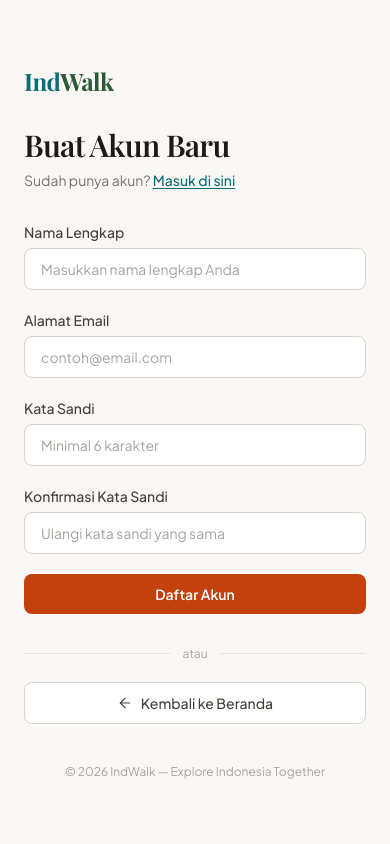
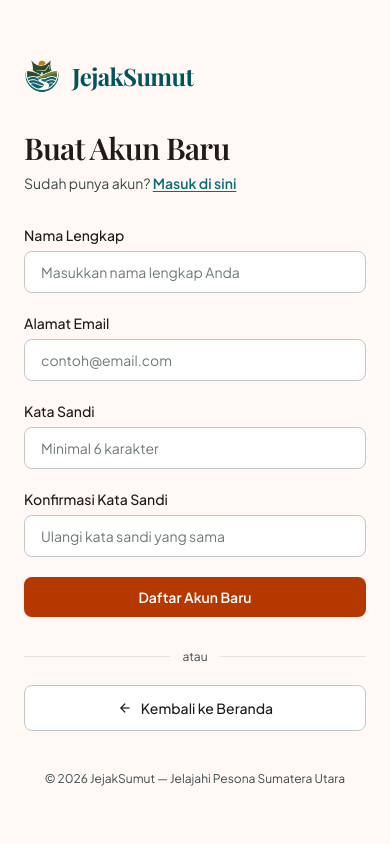
Before and after one commit to brian-silaban/tugas_akhir_client_server, a CodeIgniter 4 app: the page made by frontend/app/Views/pages/autentikasi/daftar.php in a window 390 px wide. Run offline with PHP 8.4 and a stand-in for CodeIgniter, Linux system fonts and the light colour scheme; the template is opened without the code that fills it, so the values that code supplies are empty; some libraries are stand-ins or nearby versions.

Commit message:
feat(api-client): lengkapi endpoint auth & favorit backend serta sesuaikan frontend JejakSumut - Anggota 3

```diff
--- a/backend/app/Config/Routes.php
+++ b/backend/app/Config/Routes.php
@@ -26,10 +26,13 @@ $routes->group('api/v1', ['namespace' => 'App\Controllers\Api'], function ($rout
     $routes->get('kabupaten-kota', 'KategoriApiController::kabupatenKota');
 
     // --- Autentikasi & Akun (Anggota 3) ---
+    $routes->post('auth/masuk',         'AutentikasiApiController::masuk');
+    $routes->post('auth/daftar',        'AutentikasiApiController::daftar');
     $routes->post('autentikasi/masuk',  'AutentikasiApiController::masuk');
     $routes->post('autentikasi/daftar', 'AutentikasiApiController::daftar');
 
     // --- Favorit (Anggota 3) ---
+    $routes->get('favorit/(:num)',  'FavoritApiController::show/$1');
     $routes->get('favorit',         'FavoritApiController::index');
     $routes->post('favorit/ubah',   'FavoritApiController::ubah');
 
--- a/frontend/app/Controllers/AutentikasiController.php
+++ b/frontend/app/Controllers/AutentikasiController.php
@@ -60,7 +60,7 @@ class AutentikasiController extends BaseController
         }
 
         // Kirim request login ke Backend REST API
-        $hasil = $this->layananApiBackend->kirimPost('/autentikasi/masuk', [
+        $hasil = $this->layananApiBackend->kirimPost('/auth/masuk', [
             'email'      => $email,
             'kata_sandi' => $kataSandi,
         ]);
@@ -150,7 +150,7 @@ class AutentikasiController extends BaseController
         }
 
         // Kirim request pendaftaran ke Backend REST API
-        $hasil = $this->layananApiBackend->kirimPost('/autentikasi/daftar', [
+        $hasil = $this->layananApiBackend->kirimPost('/auth/daftar', [
             'nama'                  => trim((string) $this->request->getPost('nama')),
             'email'                 => trim((string) $this->request->getPost('email')),
             'kata_sandi'            => (string) $this->request->getPost('kata_sandi'),
--- a/frontend/app/Controllers/FavoritController.php
+++ b/frontend/app/Controllers/FavoritController.php
@@ -34,9 +34,7 @@ class FavoritController extends BaseController
             return redirect()->to('/masuk')->with('error', 'Silakan masuk terlebih dahulu untuk melihat favorit.');
         }
 
-        $hasil = $this->layananApiBackend->kirimGet('/favorit', [
-            'id_pengguna' => $idPengguna,
-        ]);
+        $hasil = $this->layananApiBackend->kirimGet('/favorit/' . $idPengguna);
 
         $daftarFavorit = [];
         if ($hasil['terhubung'] && $hasil['berhasil'] && is_array($hasil['data'])) {
--- a/frontend/app/Views/pages/autentikasi/daftar.php
+++ b/frontend/app/Views/pages/autentikasi/daftar.php
@@ -3,65 +3,79 @@
 <head>
     <meta charset="UTF-8">
     <meta name="viewport" content="width=device-width, initial-scale=1.0">
-    <title>Daftar Akun — IndWalk</title>
+    <title>Daftar Akun — JejakSumut</title>
 
-    <!-- Tailwind CSS CDN -->
+    <!-- Tailwind CSS CDN & Design Tokens Resmi JejakSumut -->
     <script src="https://cdn.tailwindcss.com"></script>
-    <script>
+    <script id="tailwind-config">
         tailwind.config = {
             theme: {
                 extend: {
+                    colors: {
+                        "primary": "#00545b",
+                        "primary-container": "#0b6e77",
+                        "on-primary": "#ffffff",
+                        "secondary": "#3b6843",
+                        "tertiary": "#8c2900",
+                        "tertiary-container": "#b53801",
+                        "on-tertiary": "#ffffff",
+                        "surface": "#fff8f5",
+                        "surface-container-low": "#faf2ee",
+                        "surface-container": "#f4ece8",
+                        "surface-container-lowest": "#ffffff",
+                        "surface-variant": "#e9e1dd",
+                        "on-surface": "#1e1b19",
+                        "on-surface-variant": "#3f494a",
+                        "outline": "#6f797a",
+                        "outline-variant": "#bec8ca",
+                        "error": "#ba1a1a",
+                        "error-container": "#ffdad6",
+                    },
                     fontFamily: {
                         serif: ['Playfair Display', 'Georgia', 'serif'],
                         sans: ['Plus Jakarta Sans', 'system-ui', 'sans-serif'],
                     },
-                    colors: {
-                        'indwalk-teal':      '#0B6E77',
-                        'indwalk-green':     '#2D5A36',
-                        'indwalk-olive':     '#6A8E3F',
-                        'indwalk-terra':     '#C2410C',
-                        'indwalk-amber':     '#D97706',
-                        'indwalk-bg':        '#FAF8F5',
-                    },
                 },
             },
-        }
+        };
     </script>
 
-    <!-- Google Fonts: Playfair Display + Plus Jakarta Sans -->
+    <!-- Google Fonts: Playfair Display + Plus Jakarta Sans + Material Symbols -->
     <link rel="preconnect" href="https://fonts.googleapis.com">
     <link rel="preconnect" href="https://fonts.gstatic.com" crossorigin>
     <link href="https://fonts.googleapis.com/css2?family=Playfair+Display:wght@400;600;700&family=Plus+Jakarta+Sans:wght@300;400;500;600;700&display=swap" rel="stylesheet">
+    <link href="https://fonts.googleapis.com/css2?family=Material+Symbols+Outlined:opsz,wght,FILL,GRAD@20..48,100..700,0..1,-50..200&display=swap" rel="stylesheet">
 </head>
 
-<body class="bg-indwalk-bg font-sans text-stone-700 antialiased">
+<body class="bg-surface font-sans text-on-surface antialiased">
 
     <div class="min-h-screen flex">
 
         <!-- ============================================================ -->
         <!-- KOLOM KIRI: Foto lanskap editorial (tersembunyi di mobile)   -->
         <!-- ============================================================ -->
-        <div class="hidden lg:flex lg:w-1/2 relative overflow-hidden">
+        <div class="hidden lg:flex lg:w-1/2 relative overflow-hidden bg-surface-container">
             <img
-                src="https://images.unsplash.com/photo-1555899434-94d1368aa7af?auto=format&fit=crop&w=1200&q=80"
-                alt="Pemandangan sawah terasering di Bali"
+                src="https://images.unsplash.com/photo-1544644181-1484b3fdfc62?auto=format&fit=crop&w=1200&q=80"
+                alt="Keindahan Alam Sumatera Utara"
                 class="absolute inset-0 h-full w-full object-cover"
-            >
+            />
             <!-- Gradient overlay gelap agar teks terbaca jelas -->
-            <div class="absolute inset-0 bg-gradient-to-t from-black/75 via-black/30 to-transparent"></div>
+            <div class="absolute inset-0 bg-gradient-to-t from-black/80 via-black/40 to-transparent"></div>
 
             <!-- Teks branding di atas foto -->
             <div class="relative z-10 flex flex-col justify-end p-10 pb-14">
-                <a href="<?= base_url('/') ?>" class="flex items-center gap-2 mb-6">
-                    <span class="font-serif text-2xl font-bold tracking-tight">
-                        <span class="text-teal-300">Ind</span><span class="text-emerald-300">Walk</span>
+                <a href="<?= base_url('/') ?>" class="flex items-center gap-3 mb-6">
+                    <img src="<?= base_url('assets/logo-jejaksumut.png') ?>" alt="Logo JejakSumut" class="h-10 w-10 object-contain" />
+                    <span class="font-serif text-2xl font-bold tracking-tight text-white">
+                        Jejak<span class="text-teal-300">Sumut</span>
                     </span>
                 </a>
                 <h2 class="font-serif text-3xl font-semibold text-white leading-[1.15] tracking-tight max-w-md">
-                    Bergabunglah dengan komunitas penjelajah Indonesia
+                    Bergabunglah dengan Komunitas Penjelajah Sumatera Utara
                 </h2>
-                <p class="mt-3 text-stone-300 text-sm leading-relaxed max-w-sm">
-                    Simpan destinasi favorit, pesan tiket masuk, dan bagikan ulasan perjalanan Anda ke sesama wisatawan.
+                <p class="mt-3 text-white/80 text-sm leading-relaxed max-w-sm">
+                    Simpan destinasi favorit Anda, pesan tiket online, dan temukan kuliner serta penginapan terbaik bersama kami.
                 </p>
             </div>
         </div>
@@ -73,22 +87,23 @@
 
             <!-- Logo mobile (tampil hanya di layar kecil) -->
             <div class="lg:hidden mb-8">
-                <a href="<?= base_url('/') ?>" class="inline-flex items-center gap-2">
-                    <span class="font-serif text-2xl font-bold tracking-tight">
-                        <span class="text-indwalk-teal">Ind</span><span class="text-indwalk-green">Walk</span>
+                <a href="<?= base_url('/') ?>" class="inline-flex items-center gap-3">
+                    <img src="<?= base_url('assets/logo-jejaksumut.png') ?>" alt="Logo JejakSumut" class="h-9 w-9 object-contain" />
+                    <span class="font-serif text-2xl font-bold tracking-tight text-primary">
+                        JejakSumut
                     </span>
                 </a>
             </div>
 
             <div class="w-full max-w-md mx-auto">
                 <!-- Judul halaman -->
-                <h1 class="font-serif text-3xl font-semibold text-stone-900 tracking-tight leading-[1.1]">
+                <h1 class="font-serif text-3xl font-semibold text-on-surface tracking-tight leading-[1.1]">
                     Buat Akun Baru
                 </h1>
-                <p class="mt-2 text-stone-500 text-sm">
+                <p class="mt-2 text-on-surface-variant text-sm">
                     Sudah punya akun?
                     <a href="<?= base_url('/masuk') ?>"
-                       class="text-indwalk-teal font-medium hover:text-teal-800 transition-colors duration-200 underline underline-offset-2">
+                       class="text-primary-container font-semibold hover:text-primary transition-colors underline underline-offset-2">
                         Masuk di sini
                     </a>
                 </p>
@@ -97,8 +112,15 @@
                 <!-- Notifikasi Flash: Error Validasi                    -->
                 <!-- ================================================== -->
 
+                <?php if (session()->getFlashdata('error')): ?>
+                    <div class="mt-5 rounded-xl border border-error/30 bg-error-container/30 px-4 py-3 text-sm text-on-error-container flex items-start gap-2.5" role="alert">
+                        <span class="material-symbols-outlined text-error text-lg shrink-0">error</span>
+                        <span><?= esc(session()->getFlashdata('error')) ?></span>
+                    </div>
+                <?php endif; ?>
+
                 <?php if (session()->getFlashdata('errors')): ?>
-                    <div class="mt-5 rounded-xl border border-red-200 bg-red-50 px-4 py-3 text-sm text-red-700" role="alert">
+                    <div class="mt-5 rounded-xl border border-error/30 bg-error-container/30 px-4 py-3 text-sm text-on-error-container" role="alert">
                         <ul class="list-disc list-inside space-y-1">
                             <?php foreach (session()->getFlashdata('errors') as $pesanError): ?>
                                 <li><?= esc($pesanError) ?></li>
@@ -115,7 +137,7 @@
 
                     <!-- Input Nama Lengkap -->
                     <div>
-                        <label for="nama" class="block text-sm font-medium text-stone-700 mb-1.5">
+                        <label for="nama" class="block text-sm font-medium text-on-surface mb-1.5">
                             Nama Lengkap
                         </label>
                         <input
@@ -126,16 +148,16 @@
                             required
                             autocomplete="name"
                             placeholder="Masukkan nama lengkap Anda"
-                            class="block w-full rounded-lg border border-stone-300 bg-white px-4 py-2.5 text-stone-900 text-sm
-                                   placeholder:text-stone-400
-                                   focus:outline-none focus:ring-2 focus:ring-indwalk-teal/40 focus:border-indwalk-teal
+                            class="block w-full rounded-lg border border-outline-variant bg-surface-container-lowest px-4 py-2.5 text-on-surface text-sm
+                                   placeholder:text-outline
+                                   focus:outline-none focus:ring-2 focus:ring-primary-container/40 focus:border-primary-container
                                    transition-colors duration-200"
-                        >
+                        />
                     </div>
 
                     <!-- Input Email -->
                     <div>
-                        <label for="email" class="block text-sm font-medium text-stone-700 mb-1.5">
+                        <label for="email" class="block text-sm font-medium text-on-surface mb-1.5">
                             Alamat Email
                         </label>
                         <input
@@ -146,16 +168,16 @@
                             required
                             autocomplete="email"
                             placeholder="contoh@email.com"
-                            class="block w-full rounded-lg border border-stone-300 bg-white px-4 py-2.5 text-stone-900 text-sm
-                                   placeholder:text-stone-400
-                                   focus:outline-none focus:ring-2 focus:ring-indwalk-teal/40 focus:border-indwalk-teal
+                            class="block w-full rounded-lg border border-outline-variant bg-surface-container-lowest px-4 py-2.5 text-on-surface text-sm
+                                   placeholder:text-outline
+                                   focus:outline-none focus:ring-2 focus:ring-primary-container/40 focus:border-primary-container
                                    transition-colors duration-200"
-                        >
+                        />
                     </div>
 
                     <!-- Input Kata Sandi -->
                     <div>
-                        <label for="kata_sandi" class="block text-sm font-medium text-stone-700 mb-1.5">
+                        <label for="kata_sandi" class="block text-sm font-medium text-on-surface mb-1.5">
                             Kata Sandi
                         </label>
                         <input
@@ -165,16 +187,16 @@
                             required
                             autocomplete="new-password"
                             placeholder="Minimal 6 karakter"
-                            class="block w-full rounded-lg border border-stone-300 bg-white px-4 py-2.5 text-stone-900 text-sm
-                                   placeholder:text-stone-400
-                                   focus:outline-none focus:ring-2 focus:ring-indwalk-teal/40 focus:border-indwalk-teal
+                            class="block w-full rounded-lg border border-outline-variant bg-surface-container-lowest px-4 py-2.5 text-on-surface text-sm
+                                   placeholder:text-outline
+                                   focus:outline-none focus:ring-2 focus:ring-primary-container/40 focus:border-primary-container
                                    transition-colors duration-200"
-                        >
+                        />
                     </div>
 
                     <!-- Input Konfirmasi Kata Sandi -->
                     <div>
-                        <label for="konfirmasi_kata_sandi" class="block text-sm font-medium text-stone-700 mb-1.5">
+                        <label for="konfirmasi_kata_sandi" class="block text-sm font-medium text-on-surface mb-1.5">
                             Konfirmasi Kata Sandi
                         </label>
                         <input
@@ -184,53 +206,48 @@
                             required
                             autocomplete="new-password"
                             placeholder="Ulangi kata sandi yang sama"
-                            class="block w-full rounded-lg border border-stone-300 bg-white px-4 py-2.5 text-stone-900 text-sm
-                                   placeholder:text-stone-400
-                                   focus:outline-none focus:ring-2 focus:ring-indwalk-teal/40 focus:border-indwalk-teal
+                            class="block w-full rounded-lg border border-outline-variant bg-surface-container-lowest px-4 py-2.5 text-on-surface text-sm
+                                   placeholder:text-outline
+                                   focus:outline-none focus:ring-2 focus:ring-primary-container/40 focus:border-primary-container
                                    transition-colors duration-200"
-                        >
+                        />
                     </div>
 
-                    <!-- Tombol Daftar (Primary CTA — Terracotta) -->
+                    <!-- Tombol Daftar (Primary CTA — Terracotta Container) -->
                     <button
                         type="submit"
-                        class="w-full rounded-lg bg-indwalk-terra px-4 py-2.5 text-sm font-semibold text-white
-                               hover:bg-orange-800 focus-visible:outline-none focus-visible:ring-2 focus-visible:ring-indwalk-terra/50
-                               active:scale-[0.98] transition-all duration-200"
+                        class="w-full rounded-lg bg-tertiary-container hover:bg-tertiary px-4 py-2.5 text-sm font-semibold text-on-tertiary
+                               focus-visible:outline-none focus-visible:ring-2 focus-visible:ring-tertiary-container/50
+                               active:scale-[0.98] transition-all duration-200 shadow-sm"
                     >
-                        Daftar Akun
+                        Daftar Akun Baru
                     </button>
                 </form>
 
                 <!-- Pemisah visual -->
                 <div class="relative mt-8">
                     <div class="absolute inset-0 flex items-center" aria-hidden="true">
-                        <div class="w-full border-t border-stone-200"></div>
+                        <div class="w-full border-t border-surface-variant"></div>
                     </div>
                     <div class="relative flex justify-center">
-                        <span class="bg-indwalk-bg px-3 text-xs text-stone-400">atau</span>
+                        <span class="bg-surface px-3 text-xs text-on-surface-variant">atau</span>
                     </div>
                 </div>
 
                 <!-- Tombol kembali ke Beranda (Secondary / Ghost) -->
                 <a href="<?= base_url('/') ?>"
-                   class="mt-5 flex w-full items-center justify-center gap-2 rounded-lg border border-stone-300 bg-white px-4 py-2.5
-                          text-sm font-medium text-stone-700
-                          hover:bg-stone-50 focus-visible:outline-none focus-visible:ring-2 focus-visible:ring-stone-400/40
+                   class="mt-5 flex w-full items-center justify-center gap-2 rounded-lg border border-outline-variant bg-surface-container-lowest px-4 py-2.5
+                          text-sm font-medium text-on-surface
+                          hover:bg-surface-container focus-visible:outline-none focus-visible:ring-2 focus-visible:ring-outline/40
                           active:scale-[0.98] transition-all duration-200">
-                    <!-- Ikon panah kiri (Lucide: ArrowLeft) -->
-                    <svg xmlns="http://www.w3.org/2000/svg" width="16" height="16" viewBox="0 0 24 24"
-                         fill="none" stroke="currentColor" stroke-width="1.75" stroke-linecap="round" stroke-linejoin="round">
-                        <path d="m12 19-7-7 7-7"></path>
-                        <path d="M19 12H5"></path>
-                    </svg>
-                    Kembali ke Beranda
+                    <span class="material-symbols-outlined text-base">arrow_back</span>
+                    <span>Kembali ke Beranda</span>
                 </a>
             </div>
 
             <!-- Footer kecil -->
-            <p class="mt-10 text-center text-xs text-stone-400">
-                &copy; <?= date('Y') ?> IndWalk — Explore Indonesia Together
+            <p class="mt-10 text-center text-xs text-on-surface-variant">
+                &copy; <?= date('Y') ?> JejakSumut — Jelajahi Pesona Sumatera Utara
             </p>
         </div>
 
```
Also changed, not shown: backend/app/Controllers/Api/FavoritApiController.php (+24 -0 lines), frontend/app/Views/pages/autentikasi/masuk.php (+76 -83 lines).
